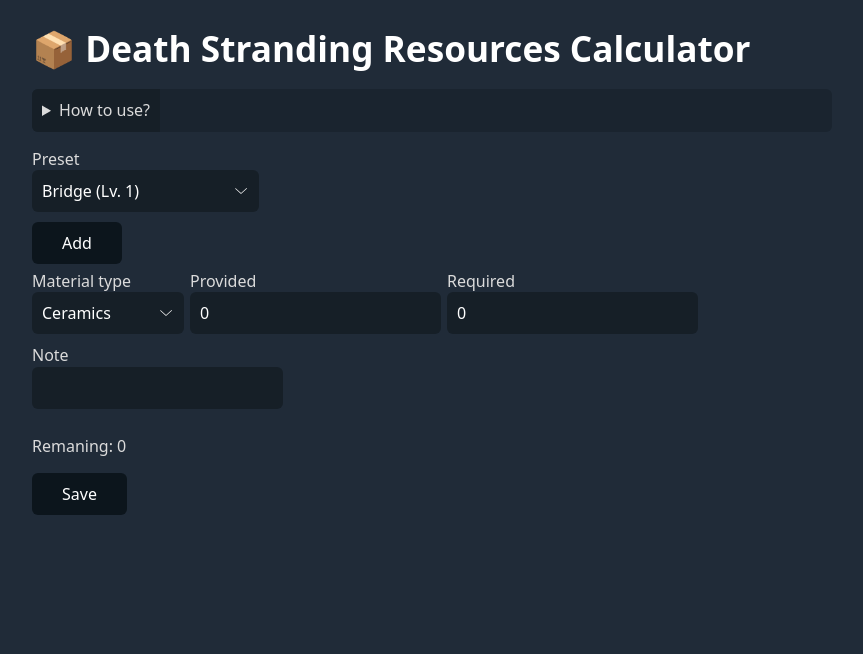
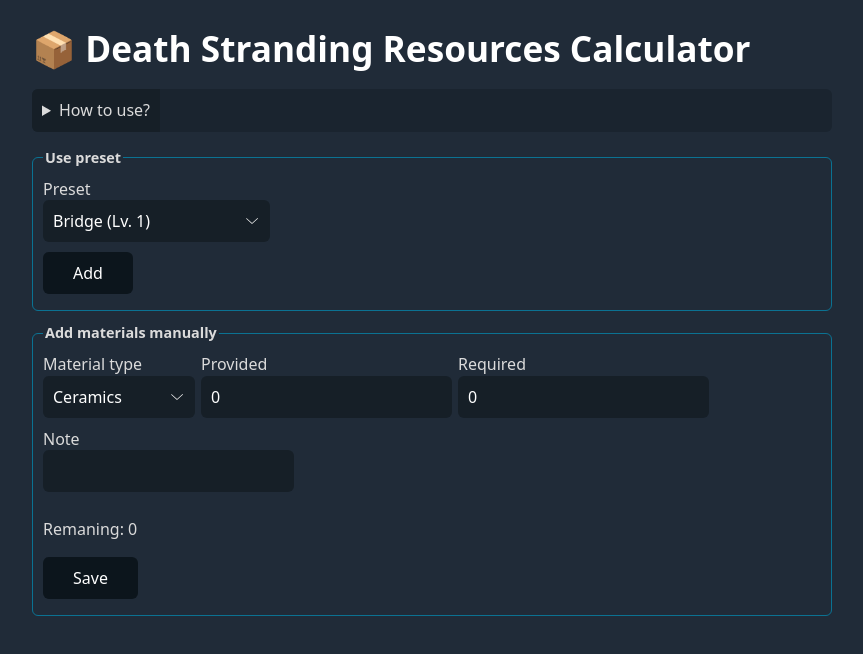
Before and after one commit to Birdie0/death-stranding-calculator, a React (Vite) app: page / in a window 1280 px wide. Shown: the top 654 px of the page, without its empty margins (208-1071 px from the left). Built offline with nearby package versions, Linux system fonts and the light colour scheme.

Commit message:
add fieldset borders

```diff
--- a/src/App.tsx
+++ b/src/App.tsx
@@ -138,6 +138,9 @@
       </Details>
 
       <form onSubmit={handlePreset}>
+        <fieldset>
+          <legend>Use preset</legend>
+
           <Select
             label="Preset"
             options={presetOptions}
@@ -148,9 +151,13 @@
           <br />
 
           <button type="submit">Add</button>
+        </fieldset>
       </form>
 
       <form onSubmit={handleSave}>
+        <fieldset>
+          <legend>Add materials manually</legend>
+
           <Select
             label="Material type"
             options={materials}
@@ -186,6 +193,7 @@
             ))}
           </ul>
           <button>Save</button>
+        </fieldset>
       </form>
 
       {memory.length > 0 && (
```
Lines whose indentation alone changed are shown as unchanged.
